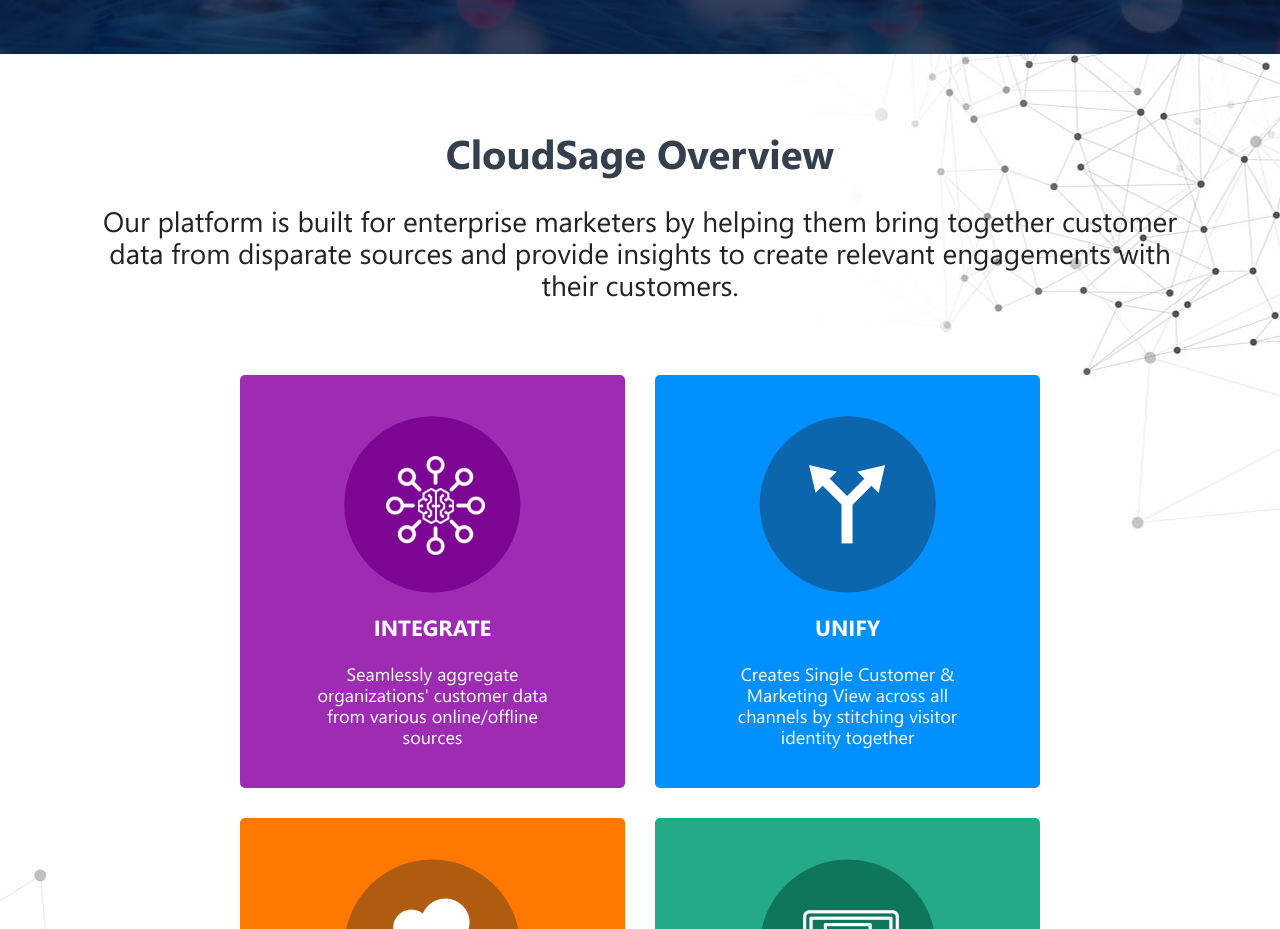
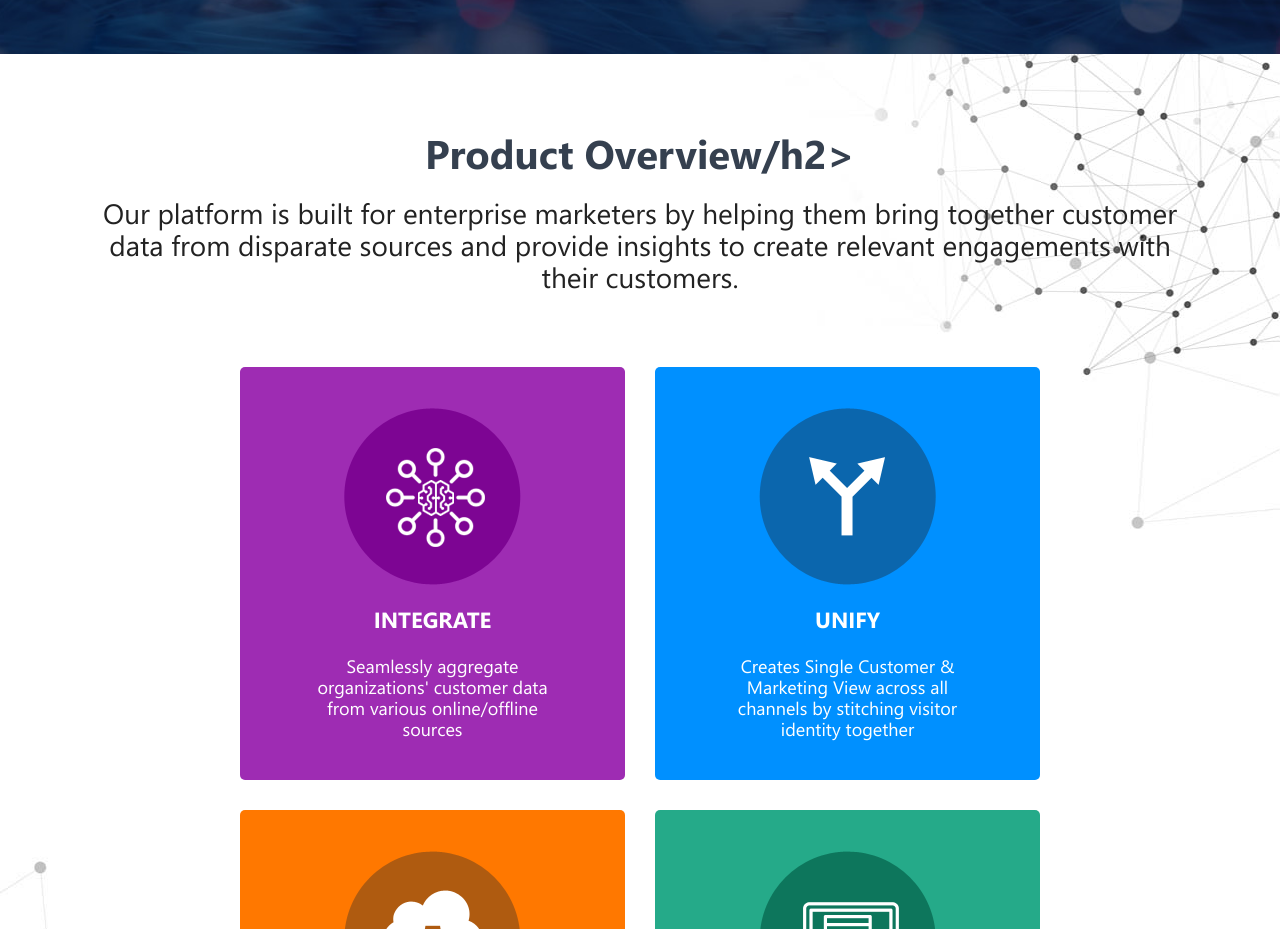
Before and after one commit to dshahnc/dshahnc.github.io, a plain HTML site: page index.html in a window 1280 px wide. Shown: the part 900-1829 px from the top of the page. Drawn offline with Linux system fonts and the light colour scheme.

Commit message:
product overview title change

```diff
--- a/index.html
+++ b/index.html
@@ -74,7 +74,7 @@
 <div class="top_node"><img src="images/nodes-top.jpg" class="node_width"></div>
 <section class="body_container">
 <div class="head_cnt">
-<h2 class="heading01">CloudSage Overview</h2>
+<h2 class="heading01">Product Overview/h2>
 <p class="subhaeding01">Our platform is built for enterprise marketers by helping them bring together customer data from disparate sources and provide insights to create relevant engagements with their customers.</p>
 </div>
 <div class="features_cnt">
```
